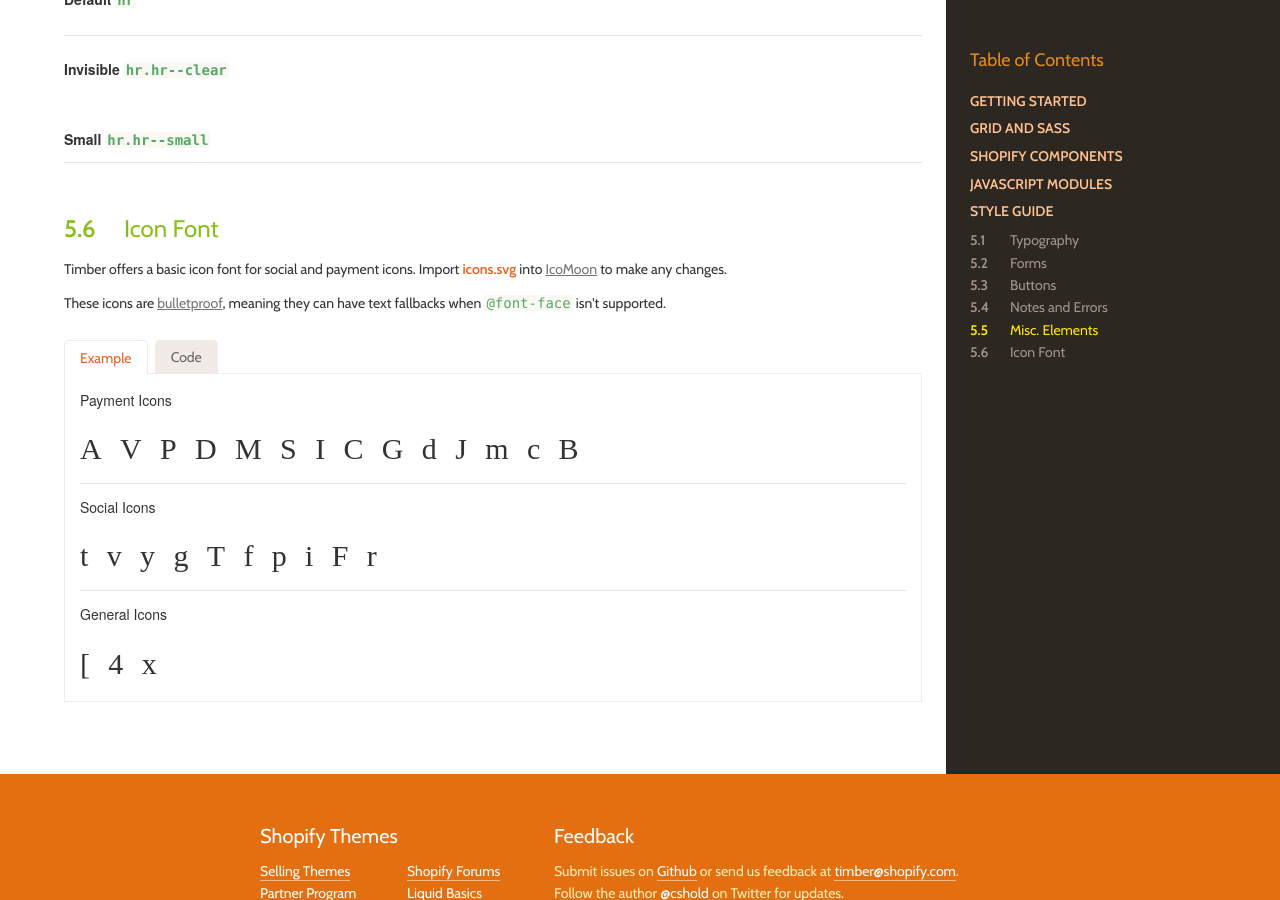
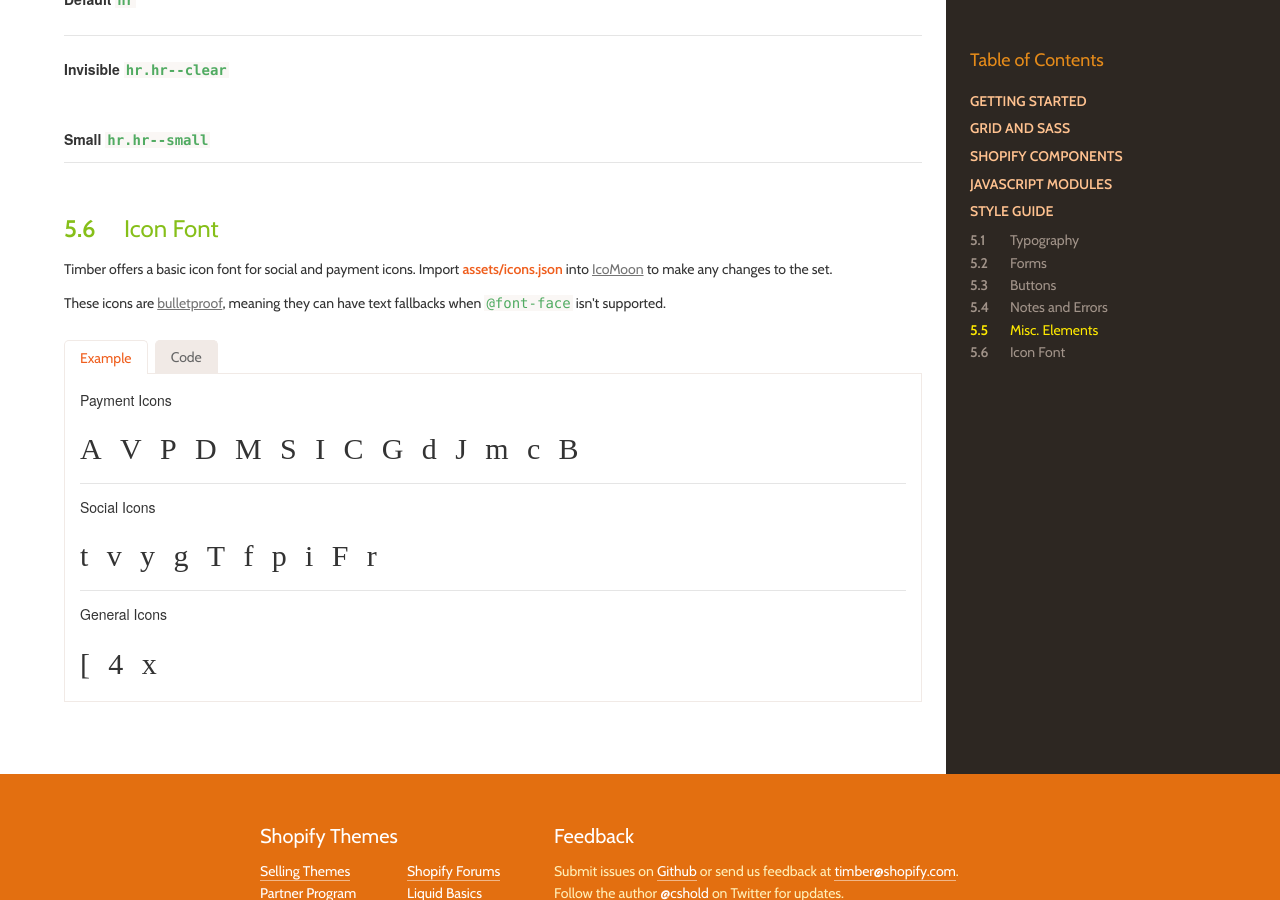
Before and after one commit to Shopify/Timber, a Jekyll site: the page built from index.html, in a window 1280 px wide and 900 px high, scrolled down 13059 px. Built offline with Jekyll 4.4.1, drawn with Linux system fonts in a browser that asks for light colours; nearby versions of some CDN libraries; some web fonts are replaced.

Commit message:
Changed reference to icomoon font importing

```diff
--- a/index.html
+++ b/index.html
@@ -1740,7 +1740,7 @@ jQuery(function($) {
           Icon Font
         ===================================== -->
         <h2 class="doc-title styleguide-title" id="icons"><strong>5.6 </strong>Icon Font</h2>
-        <p class="docs-text">Timber offers a basic icon font for social and payment icons. Import <strong class="docs-strong">icons.svg</strong> into <a href="http://icomoon.io/app">IcoMoon</a> to make any changes.</p>
+        <p class="docs-text">Timber offers a basic icon font for social and payment icons. Import <strong class="docs-strong">assets/icons.json</strong> into <a href="http://icomoon.io/app">IcoMoon</a> to make any changes to the set.</p>
         <p class="docs-text">These icons are <a href="http://filamentgroup.com/lab/bulletproof_icon_fonts.html">bulletproof</a>, meaning they can have text fallbacks when <code>@font-face</code> isn't supported.</p>
 
         <ul class="tabs">
```
